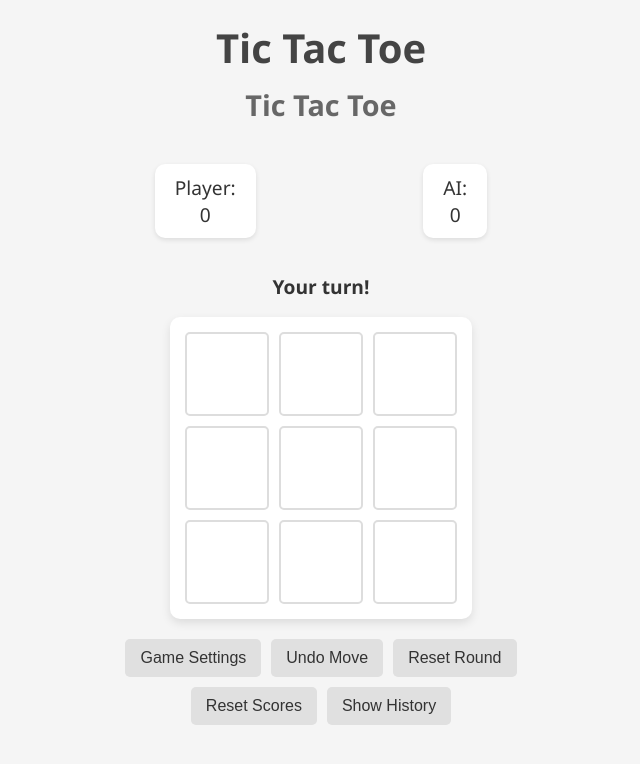
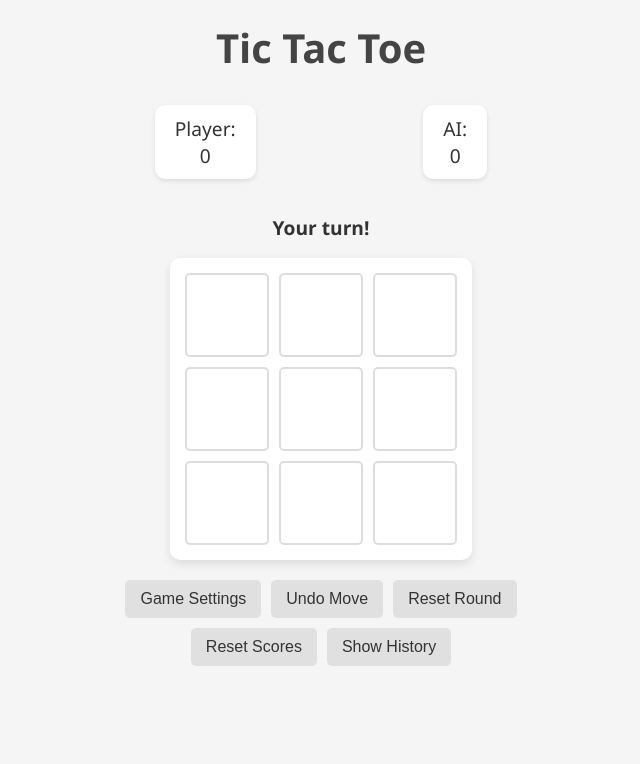
Before and after one commit to unvermicular/tic-tac-toe, a plain HTML site: page index.html in a window 1280 px wide. Shown: the whole page, without its empty margins (319-959 px from the left). Drawn offline with Linux system fonts and the light colour scheme.

Commit message:
Update index.html

```diff
--- a/index.html
+++ b/index.html
@@ -536,7 +536,6 @@
 <body data-theme="light">
     <header>
         <h1>Tic Tac Toe</h1>
-        <h2>Tic Tac Toe</h2>
     </header>
 
     <div class="game-container">
```
